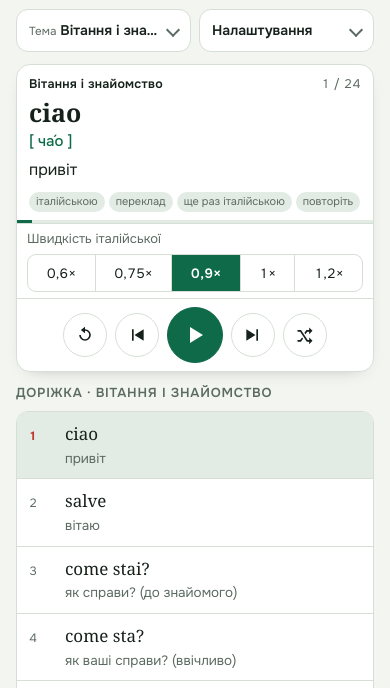
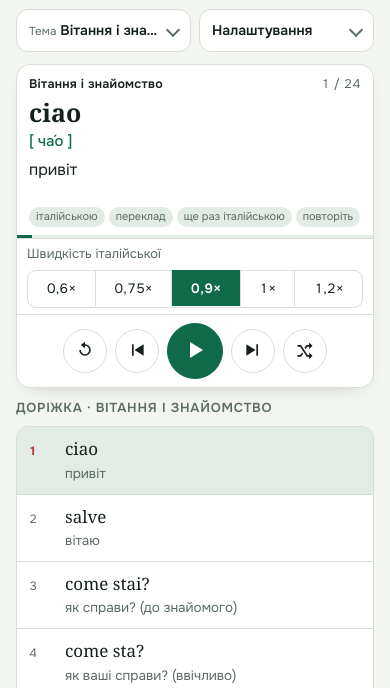
Before and after one commit to faro-in-vetta/Italiano, a plain HTML site: page index.html in a window 390 px wide. Shown: the part 98-786 px from the top of the page. Drawn offline with Linux system fonts and the light colour scheme; a web font is replaced by a local one.

Commit message:
Update index.html

```diff
--- a/index.html
+++ b/index.html
@@ -48,7 +48,8 @@ header p{margin:6px 0 0;color:var(--muted);max-width:60ch}
 
 /* плеєр */
 .deck{position:sticky;top:env(safe-area-inset-top,0px);z-index:5;background:var(--surface);border:1px solid var(--line);border-radius:14px;overflow:hidden;box-shadow:0 6px 18px -14px rgba(0,0,0,.45)}
-.now{padding:14px 16px 10px;display:flex;flex-direction:column;gap:4px;min-height:150px}
+.now{padding:14px 16px 10px;display:flex;flex-direction:column;gap:4px;min-height:190px}
+.phases{margin-top:auto!important;padding-top:8px}
 .meta{display:flex;justify-content:space-between;gap:12px;color:var(--muted);font-size:12.5px;letter-spacing:.02em}
 .meta b{font-weight:600;color:var(--ink)}
 .meta span:last-child{font-variant-numeric:tabular-nums;white-space:nowrap}
@@ -103,7 +104,7 @@ select{font:inherit;color:inherit;background:var(--surface);border:1px solid var
 
 /* доріжка */
 .list h2{font-size:13px;font-weight:600;letter-spacing:.06em;text-transform:uppercase;color:var(--muted);margin:0 0 8px}
-ol{list-style:none;margin:0;padding:0;border:1px solid var(--line);border-radius:12px;background:var(--surface);overflow:hidden}
+ol{list-style:none;margin:0;padding:0;border:1px solid var(--line);border-radius:12px;background:var(--surface);position:relative;max-height:max(220px,calc(100vh - 470px));overflow-y:auto;overscroll-behavior:contain}
 ol li+li{border-top:1px solid var(--line)}
 ol button{width:100%;text-align:left;border:0;background:transparent;padding:9px 12px;display:grid;grid-template-columns:28px minmax(0,1fr);gap:2px 8px;align-items:baseline}
 ol .n{color:var(--muted);font-size:12px;font-variant-numeric:tabular-nums;grid-row:span 2}
@@ -123,7 +124,8 @@ ol li[aria-current="true"] .n{color:var(--live);font-weight:700}
   .opt{flex-direction:column;align-items:stretch;gap:5px}
   .seg{display:flex}
   .seg button{flex:1 1 auto;padding:9px 8px;min-height:40px}
-  .now{min-height:0;padding:10px 12px 8px}
+  .now{min-height:170px;padding:10px 12px 8px}
+  ol{max-height:max(200px,calc(100vh - 440px))}
   .it{margin-top:2px}
   .uk{font-size:16px}
   .phases{gap:4px;margin-top:6px}
@@ -1496,7 +1498,7 @@ function pickVoices(){
   else if (voicesKnown && !ukVoice) note.textContent = "Українського голосу на цьому пристрої немає, тому переклад з'являється на екрані без озвучення.";
   else note.textContent = "";
   if (hasPack()) { note.className = "note"; note.textContent = "Ця тема має записаний звук: італійська й переклад звучать однаково на будь-якому пристрої."; }
-  $("voiceSum").textContent = itVoice ? "· голос " + itVoice.name.replace(/\s*\(.*$/, "") : "";
+  $("voiceSum").textContent = hasPack() ? "" : itVoice ? "· голос " + itVoice.name.replace(/\s*\(.*$/, "") : "";
   if (!playing) show();
 }
 
@@ -1590,7 +1592,7 @@ function show(){
   document.querySelectorAll("#list li").forEach((li, i) => {
     const cur = i === S.track;
     if (cur) li.setAttribute("aria-current", "true"); else li.removeAttribute("aria-current");
-    if (cur && playing) { const box = li.getBoundingClientRect(); if (box.top < 0 || box.bottom > innerHeight) li.scrollIntoView({ block:"center" }); }
+    if (cur) { const ol = li.parentNode; if (li.offsetTop < ol.scrollTop || li.offsetTop + li.offsetHeight > ol.scrollTop + ol.clientHeight) ol.scrollTop = Math.max(0, li.offsetTop - ol.clientHeight / 2 + li.offsetHeight / 2); }
   });
   paint();
 }
```
